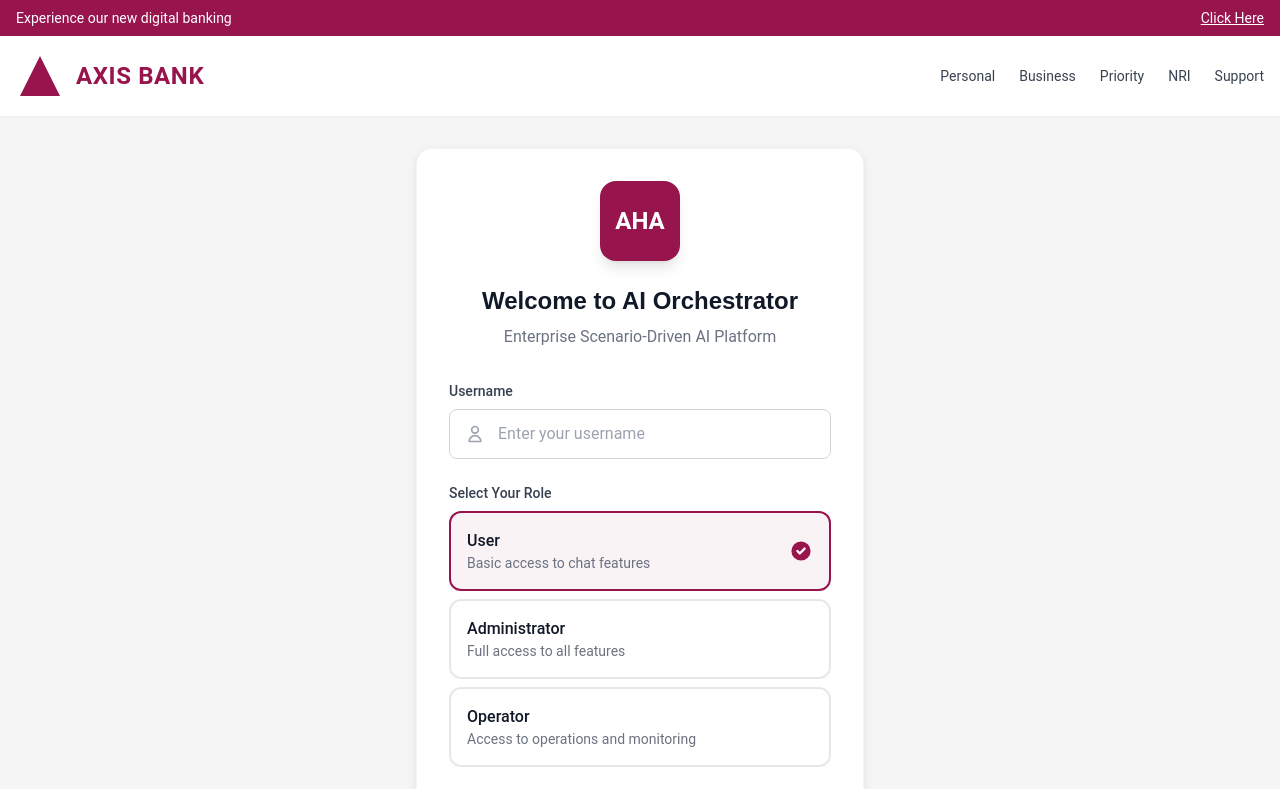
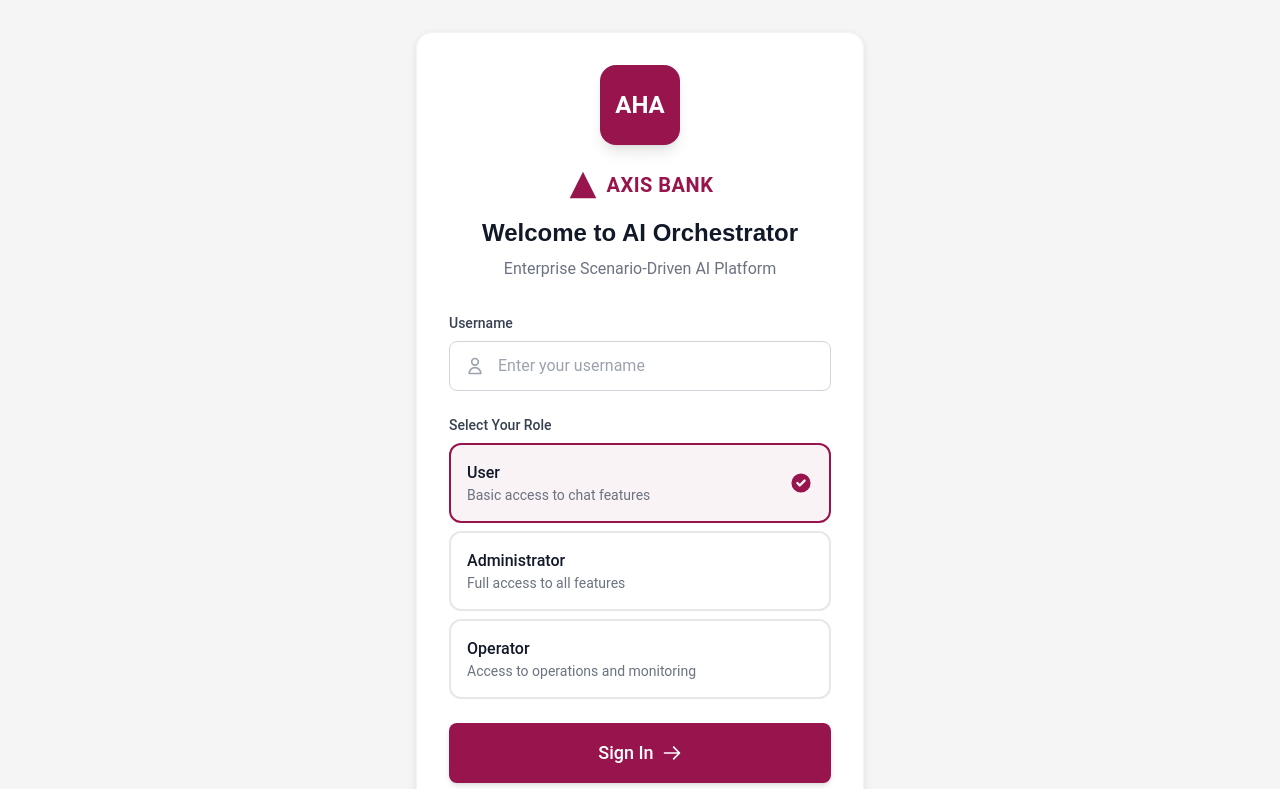
Before and after one commit to way2rental/inavative-idea, an Angular app in the folder ai-orchestrator-ui/: page /login in a window 1280 px wide. Shown: the top 789 px of the page. Built offline with nearby package versions, Linux system fonts and the light colour scheme.

Commit message:
Remove duplicate headers from login page - keep only login card with Axis Bank branding
Co-authored-by: way2rental <231747219+way2rental@users.noreply.github.com>

```diff
--- a/ai-orchestrator-ui/src/app/components/login/login.component.html
+++ b/ai-orchestrator-ui/src/app/components/login/login.component.html
@@ -1,35 +1,5 @@
 <!-- Axis Bank Style Login Page -->
 <div class="min-h-screen bg-bank-bg flex flex-col">
-  <!-- Top Header Bar -->
-  <div class="bg-axis-burgundy text-white py-2 px-4 text-sm">
-    <div class="max-w-7xl mx-auto flex justify-between items-center">
-      <span>Experience our new digital banking</span>
-      <a href="#" class="underline hover:no-underline">Click Here</a>
-    </div>
-  </div>
-
-  <!-- Main Header -->
-  <header class="bg-white shadow-sm">
-    <div class="max-w-7xl mx-auto px-4 py-4 flex items-center justify-between">
-      <div class="flex items-center gap-3">
-        <!-- Axis Bank Logo -->
-        <svg class="h-12 w-12 text-axis-burgundy" viewBox="0 0 48 48" fill="currentColor">
-          <path d="M24 4 L44 44 L4 44 Z"/>
-        </svg>
-        <div>
-          <span class="text-2xl font-bold text-axis-burgundy tracking-wide">AXIS BANK</span>
-        </div>
-      </div>
-      <nav class="hidden md:flex items-center gap-6 text-sm text-gray-700">
-        <a href="#" class="hover:text-axis-burgundy">Personal</a>
-        <a href="#" class="hover:text-axis-burgundy">Business</a>
-        <a href="#" class="hover:text-axis-burgundy">Priority</a>
-        <a href="#" class="hover:text-axis-burgundy">NRI</a>
-        <a href="#" class="hover:text-axis-burgundy">Support</a>
-      </nav>
-    </div>
-  </header>
-
   <!-- Main Content -->
   <main class="flex-1 flex items-center justify-center p-8">
     <div class="w-full max-w-md">
@@ -39,6 +9,12 @@
         <div class="text-center mb-8">
           <div class="w-20 h-20 bg-axis-burgundy rounded-2xl flex items-center justify-center mx-auto mb-6 shadow-lg">
             <span class="text-white font-bold text-2xl">AHA</span>
+          </div>
+          <div class="flex items-center justify-center gap-2 mb-4">
+            <svg class="h-8 w-8 text-axis-burgundy" viewBox="0 0 48 48" fill="currentColor">
+              <path d="M24 4 L44 44 L4 44 Z"/>
+            </svg>
+            <span class="text-xl font-bold text-axis-burgundy tracking-wide">AXIS BANK</span>
           </div>
           <h1 class="text-2xl font-heading font-bold text-gray-900 mb-2">Welcome to AI Orchestrator</h1>
           <p class="text-gray-500">Enterprise Scenario-Driven AI Platform</p>
```
